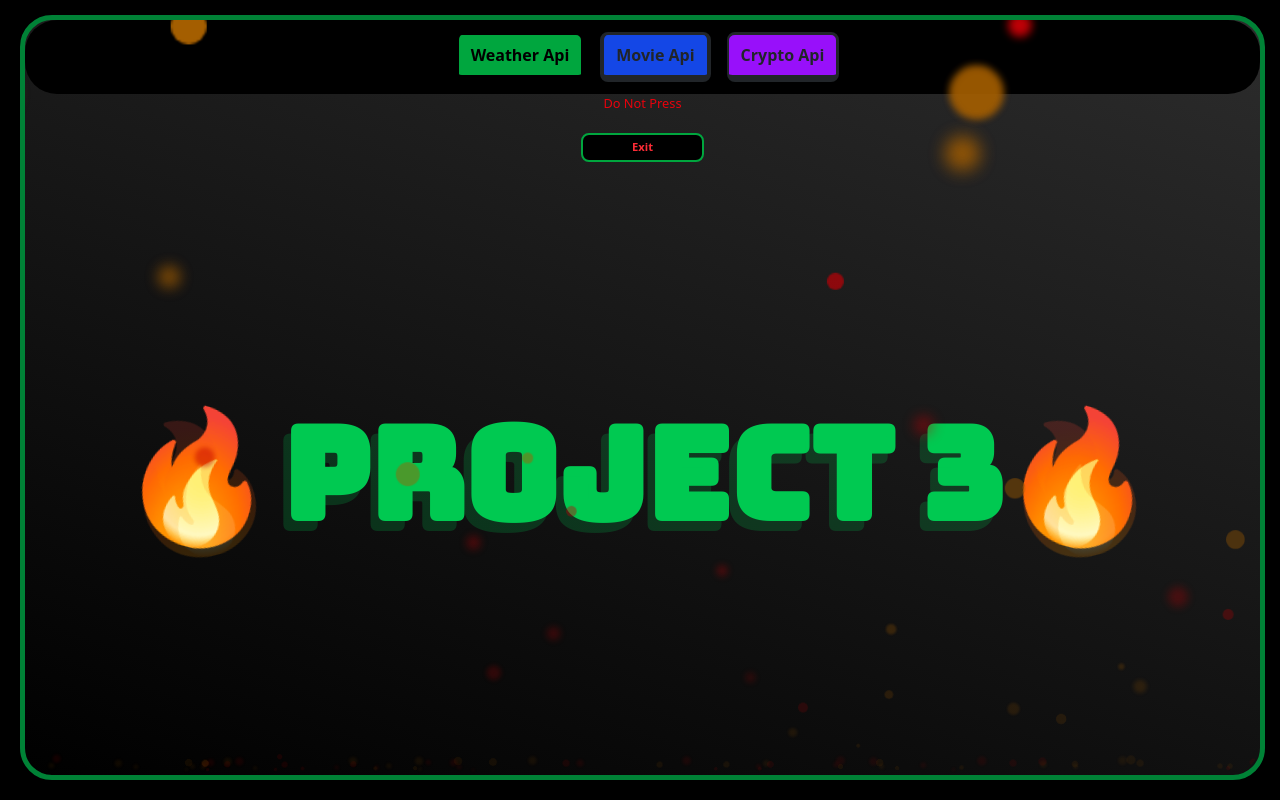
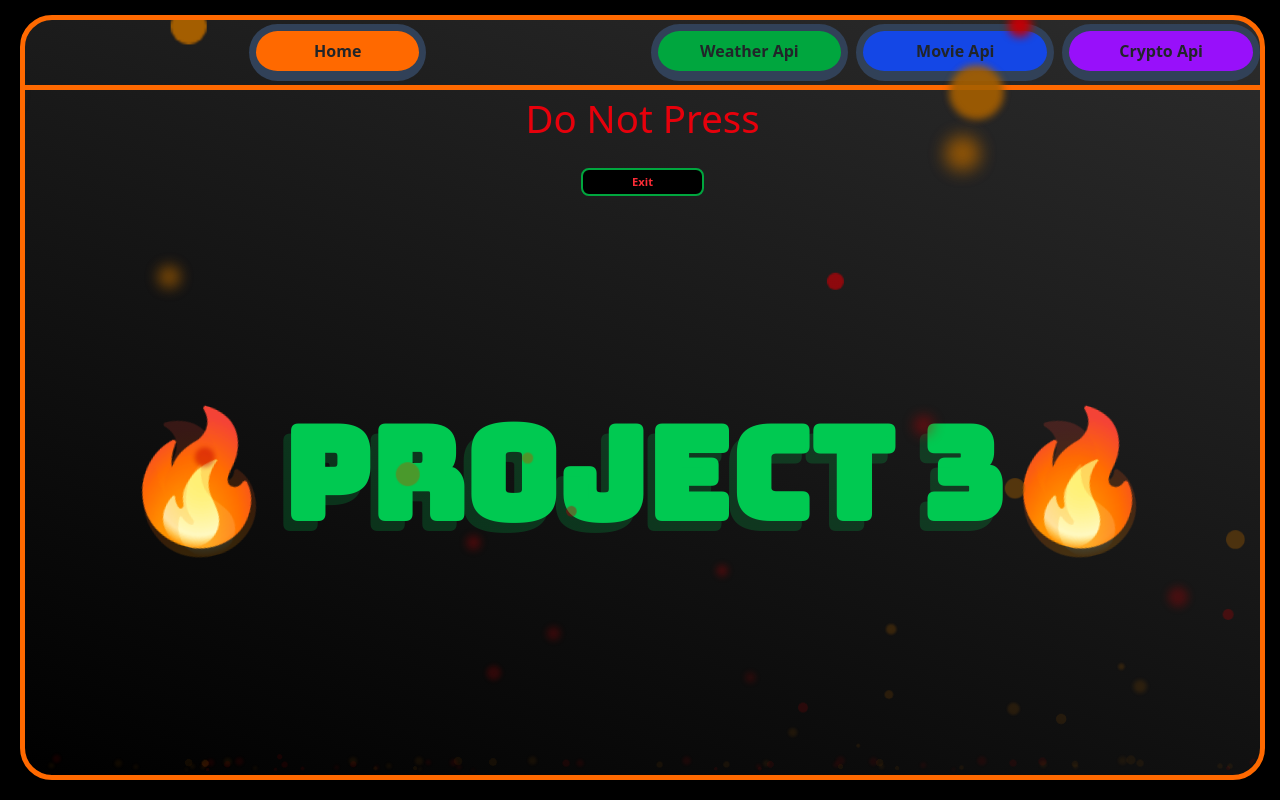
Before and after one commit to justinburks19/Project-3-API, a React (Vite) app in the folder my-react-app/: page / in a window 1280 px wide. Built offline with nearby package versions, Linux system fonts and the light colour scheme; a web font is replaced by a local one.

Commit message:
Enhance HomeButtons and Home component; add hover and page tracking states, improve button click handling, and update layout styles

```diff
--- a/my-react-app/components/homepage/homeButtons.jsx
+++ b/my-react-app/components/homepage/homeButtons.jsx
@@ -1,21 +1,41 @@
 import { Button } from "../../toolbox/btncontrol/button.jsx";
 import { useControl } from "../../toolbox/controls/useControl.jsx";
 import { Weather } from "../pages/weather.jsx";
-import { motion} from "framer-motion";
+import { motion } from "framer-motion";
+import { useState } from "react";
 export function HomeButtons() {
-  const { show, setShow, exit, setExit } = useControl();
+  const { show, setShow, exit, setExit, hover, setHover, pageTracker, setPageTracker } = useControl(); // Get control states and setters
+
   // Button definitions with styles and hover effects
   const buttons = [
-    { label: "Weather Api", background: "bg-green-600", borders: "border-t-3 border-r-3 border-b-7 border-l-5 p-2 4-2", hover: "hover:border-b-2 hover:border-l-2 hover:border-t-2" }, //btn 1
-    { label: "Movie Api", background: "bg-blue-700", borders: "border-t-3 border-r-4 border-b-7 border-l-4 p-2", hover: "hover:border-b-2 hover:border-l-2 hover:border-r-1 hover:border-t-2 " }, //btn 2
-    { label: "Crypto Api", background: "bg-purple-600", borders: "border-t-3 border-r-3 border-b-7 border-l-2 p-2", hover: "hover:border-b-2 hover:border-r-2 border-t-1 hover:border-t-2" }]; //btn 3
+    { label: "Home", background: "bg-orange-500" }, //btn 4
+    { label: "Weather Api", background: "bg-green-600" }, //btn 1
+    { label: "Movie Api", background: "bg-blue-700" }, //btn 2
+    { label: "Crypto Api", background: "bg-purple-600" }, //btn 3
+  ];
 
   // Handle button clicks to set content based on label
   const buttonClicks = ({ label }) => {
-    label === "Weather Api" ? setShow(<Weather />) :
-      label === "Movie Api" ? "" :
-        label === "Crypto Api" ? "" :
-          setShow(<></>); //default case
+    switch (label) {
+      case "Home":
+        setPageTracker("Home");
+        setShow(null);
+        break;
+      case "Weather Api":
+        setPageTracker("Weather Api");
+        setShow(<Weather />);
+        break;
+      case "Movie Api":
+        setPageTracker("Movie Api");
+        setShow(<div className="text-white text-center mt-10">Movie Api Coming Soon!</div>);
+        break;
+      case "Crypto Api":
+        setPageTracker("Crypto Api");
+        setShow(<div className="text-white text-center mt-10">Crypto Api Coming Soon!</div>);
+        break;
+      default:
+        setShow(null);
+    }
   }
   return (
     <>
@@ -23,36 +43,59 @@ export function HomeButtons() {
 
       <div className={`mx-auto`}>
         {/* Top of Grid X*/}
-
-      <div className={`flex flex-row justify-items-inbetween items-center !border-black justify-center bg-black rounded-5 w-full`}>
+        <div className={`grid grid-cols-12 justify-items-inbetween items-center justify-center  rounded-top-5 w-full `}>
 
           {buttons.map(({ label, index, background, borders, hover }) => (
             !exit && (
-            <div key={index} className="grid-col-span-1 p-2 !border-black">
+
+              <div key={index} className={`px-1 ${label === "Home" ? "col-span-6 !w-3/10 mx-auto" : "col-span-2"} w-full`}>
+
                 <Button
-                className={`${background} ${borders} ${hover} !text-[clamp(1rem,1.2vw,2rem)] w-full ${label === "Movie Api" || label === "Crypto Api" ? "hover:opacity-50 !cursor-not-allowed" : "text-black"} font-bold`}
+                  className={`${background} ${borders} ${hover} !text-[clamp(1rem,1.2vw,2rem)] w-full font-bold rounded-5
+                border-t-7 border-r-7 border-b-10 border-l-7 p-2 4-2
+                border-slate-700
+                hover:border-b-4 hover:border-l-4 hover:border-t-4 hover:border-r-4
+
+                `}
+                  onMouseEnter={() => setHover(label)}
+                  onMouseLeave={() => setHover(null)}
                   onClick={() => buttonClicks({ label })}>{label}
+
                 </Button>
 
               </div>
 
+
             )
           ))}
         </div>
+        {/* Bottom line*/}
+        <div className={`border-b-5
+      ${hover === "Weather Api" ? '!border-green-600' :
+            hover === "Movie Api" ? '!border-blue-700' :
+              hover === "Crypto Api" ? '!border-purple-600' :
+                hover === "Home" ? '!border-orange-500' : null}
+                ${pageTracker === "Weather Api" ? '!border-green-500' :
+                    pageTracker === 'Movie Api' ? 'border-blue-500' :
+                      pageTracker === 'Crypto Api' ? 'border-purple-500' :
+                        pageTracker === 'Home' ? 'border-orange-500' : 'border-slate-700'}`}>
+
+        </div>
+
 
         {/* Bottom of Grid X*/}
 
         {/* remove the button if i click a top button, same as title*/}
         {!show &&
           <div className={`relative header-text w-full grid grid-cols-1`}>
-        <p className="text-red-600 text-[clamp(.7rem,1vw,2rem)] justify-self-center">{exit ?
+            <p className="text-red-600 text-[clamp(1.5rem,3vw,5rem)] justify-self-center">{exit ?
               <motion.span
                 className="inline-block transform-gpu will-change-transform"
                 initial={{ opacity: 1, scale: 1 }}
                 animate={{ opacity: [1, 0], scale: [1, 2] }}
                 transition={{
-              opacity: { duration: 10, repeat: Infinity, repeatType:"mirror" },
-              scale: { duration: 10, repeat: Infinity, repeatType:"mirror" }
+                  opacity: { duration: 10, repeat: Infinity, repeatType: "mirror" },
+                  scale: { duration: 10, repeat: Infinity, repeatType: "mirror" }
                 }}>Enjoy the view Professor!</motion.span> : "Do Not Press"}</p>
             <Button className={`!p-1 !m-1 bg-black text-slate-500 font-bold !text-red-500 !border-green-600 !border-2 !hover:border-red-500 !text-[clamp(.7rem,.7vw,1rem)] w-1/10 justify-self-center`} disabled={exit}
               onClick={() => setExit(!exit)}>
--- a/my-react-app/components/pages/home.jsx
+++ b/my-react-app/components/pages/home.jsx
@@ -6,19 +6,28 @@ import { HomeTitle } from "../homepage/homeTitle.jsx";
 //Lego play ;)
 //clean and orginzed up!
 export function Home() {
-  const { show} = useControl();
+  const { show, hover, pageTracker,} = useControl();
 
-  const { bg = {}} = UseTimeTheme(); // Get time-based theme which returns bg and borderClass objects.
+  const { bg = {} } = UseTimeTheme(); // Get time-based theme which returns bg and borderClass objects.
 
 
   return (
     // Home Page Container
     <>
-    <div className={'min-h-dvh flex flex-col relative'}> {/* dvh for better mobile vh handling */}
+
+      <div className={'min-h-dvh flex flex-col relative transform-gpu will-change-transform'}> {/* dvh for better mobile vh handling, tranform-gpu from the start! Should probably fix the others ;) */}
         {/* Outer Container */}
         <div className={`min-h-screen border-r-15 border-t-15 border-b-20 border-l-20 border-black relative bg-black`}>
           {/* Inner Container */}
-        <div className={` border-5 border-green-700 absolute inset-0 shadow-lg rounded-5`}style={{ ...bg, }}>
+          <div className={` border-5
+          ${pageTracker === "Weather Api" ? '!border-green-500' :
+              pageTracker === 'Movie Api' ? 'border-blue-500' :
+                pageTracker === 'Crypto Api' ? 'border-purple-500' :
+                  pageTracker === 'Home' ? 'border-orange-500' : 'border-slate-700'} absolute inset-0 shadow-lg rounded-5
+            ${hover === 'Weather Api' ? '!border-green-600' :
+              hover === 'Movie Api' ? '!border-blue-600' :
+                hover === 'Crypto Api' ? '!border-purple-600' :
+                  hover === 'Home' ? '!border-orange-600' : ''}`} style={{ ...bg, }}>
             {!show && <SmokeEffects />}
             {/* start of Button Grid */}
             <HomeButtons />
--- a/my-react-app/toolbox/controls/controlContext.jsx
+++ b/my-react-app/toolbox/controls/controlContext.jsx
@@ -6,15 +6,19 @@ export const ControlContext = createContext(null);
 
 export function ControlProvider({ children }) {
   // Global use states go here!
-  const [show, setShow]   = useState(false);
-  const [exit, setExit]   = useState(false);
+  const [show, setShow]   = useState(false); //show for main content
+  const [exit, setExit]   = useState(false); //exit for title
   const [panel, setPanel] = useState(null);
+  const [hover, setHover] = useState(false);//hover state for buttons
+  const [pageTracker, setPageTracker] = useState('Home'); //track current page
 
   const value = useMemo(() => ({ //remember to add new states here, also save the states!
     show, setShow,
     exit, setExit,
     panel, setPanel,
-  }), [show, exit, panel]); //dependencies array
+    hover, setHover,
+    pageTracker, setPageTracker,
+  }), [show, exit, panel, hover, pageTracker]); //dependencies array
   //return the provider with the value object
   //value is an object that holds all the global states and their setters
   return (
```
Lines whose indentation alone changed are shown as unchanged.
